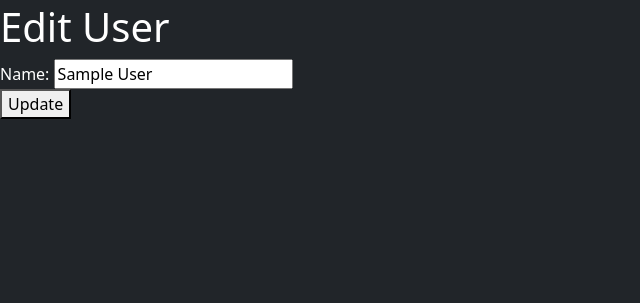
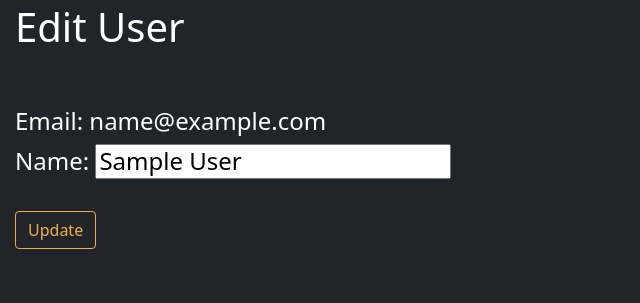
Before and after one commit to alqassabz/IMZTV, a Node server app: page /user/update?id=600000000000000000000002 in a window 1280 px wide. Shown: the part 73-376 px from the top of the page, without its empty margins (0-640 px from the left). Run offline with Node 20, Linux system fonts and the light colour scheme; the visitor is signed in with stand-in values (Sample User, id 1); some libraries are stand-ins or nearby versions.

Commit message:
admin done

```diff
--- /dev/null
+++ b/controllers/admin.js
@@ -0,0 +1,5 @@
+
+
+exports.admin_render = (req, res) => {
+    res.render('admin/index.ejs')
+}
--- a/controllers/auth.js
+++ b/controllers/auth.js
@@ -11,14 +11,14 @@
 exports.callback_auth_google = passport.authenticate(
    'google',
    {
-    successRedirect: '/home/index',
-    failureRedirect: '/home/index'
+    successRedirect: '/home',
+    failureRedirect: '/home'
    }
 )
 
 exports.logout_auth_google = (req, res) => {
     req.logout(function () {
-        res.redirect('/home/index');
+        res.redirect('/home');
     })
 }
 
@@ -55,7 +55,7 @@
             if (!user) {
                 return res.status(404).send('User not found');
             }
-            res.redirect("/home/index");
+            res.redirect("/home");
         })
         .catch(err => {
             console.error(err);
--- a/public/CSS/style.css
+++ b/public/CSS/style.css
@@ -39,3 +39,20 @@
     border: none;
     color: white;
 }
+
+#inEditImg {
+    height: 100px;
+    width: auto;
+    border-radius: 50%;
+    margin-left: 15px;
+}
+
+#nameEditButton {
+    color: #F0AD4E;
+    border-color: #F0AD4E;
+    margin-left: 15px;
+}
+
+#editProfile {
+    margin-left: 15px;
+}
--- a/routes/home.js
+++ b/routes/home.js
@@ -6,7 +6,7 @@
 const homeCtrl = require('../controllers/home')
 
 //routers
-router.get('/home/index', homeCtrl.home_render)
+router.get('/', homeCtrl.home_render)
 
 
 
--- a/server.js
+++ b/server.js
@@ -53,11 +53,13 @@
 //Routes
 const homeRouter = require('./routes/home');
 const authRouter = require('./routes/auth');
+const adminRouter = require('./routes/admin')
 // const profileRouter = require('./routes/profile');
 
 //use
-app.use('/', homeRouter);
+app.use('/home', homeRouter);
 app.use('/', authRouter);
+app.use('/admin', adminRouter)
 // app.use('/profile', profileRouter);
 
 //show the port
--- /dev/null
+++ b/views/admin/index.ejs
@@ -0,0 +1 @@
+<h2>THE ADMIN IS HERE</h2>
--- a/views/auth/edit.ejs
+++ b/views/auth/edit.ejs
@@ -1,11 +1,22 @@
-<h1>Edit User</h1>
+<h1 id="editProfile">Edit User</h1>
 <form action="/user/update" method="POST">
     <input type="hidden" name="id" value="<%= user._id %>">
+
+    <br>
+
+    <div id="editProfile">
+        <td> <img src="<%= user.avatar %>" id="inEditImg"></td>
+        <td> <h4>Email: <%= user.email %></h4></td>
+    </div>
+    <div id="editProfile">
+        <h4><label for="name">Name:</label>
+        <input type="text" id="name" name="name" value="<%= user.name %>" required ></h4>
+    </div>
+
+    <br>
+
     <div>
-        <label for="name">Name:</label>
-        <input type="text" id="name" name="name" value="<%= user.name %>" required>
+        <button type="submit" class="btn btn-outline-primary" id="nameEditButton">Update</button>
     </div>
-    <div>
-        <button type="submit">Update</button>
-    </div>
+
 </form>
--- a/views/layout.ejs
+++ b/views/layout.ejs
@@ -10,22 +10,28 @@
 <body>
     <div class="navbar">
         <div>
-            <h1> <a id="imztv" href="/home/index">IMZTV</a> </h1>
+            <h1> <a id="imztv" href="/home">IMZTV</a> </h1>
         </div>
         <!-- <a href="/auth/google" class="btn btn-outline-primary" id="signin">Sign in</a> -->
-            <% if (user) { %>
 
+        <% if (user) { %>
             <div id="profileBox">
                 <img src="<%= user.avatar %>" id="profileImg">
                 <a href="/user/update?id=<%= user._id %>" class="btn btn-outline-primary me-2" id="profileName"><%= user.name %></a>
-
             </div>
-
+            <% if (user.email === 'sayedmohamed11577@gmail.com') { %>
+                <div id="adminBox">
+                    <a href="/admin" class="btn btn-outline-primary" id="admin">Admin</a>
+                </div>
+            <% } %>
             <a href="/logout" class="btn btn-outline-primary" id="signin">Logout</a>
 
-            <% } else { %>
+
+
+        <% } else { %>
             <a href="/auth/google" class="btn btn-outline-primary" id="signin">Signin</a>
-            <% } %>
+        <% } %>
+
         </div>
         <nav>
 
```
Also changed, not shown: routes/admin.js (added, +14 -0 lines).
